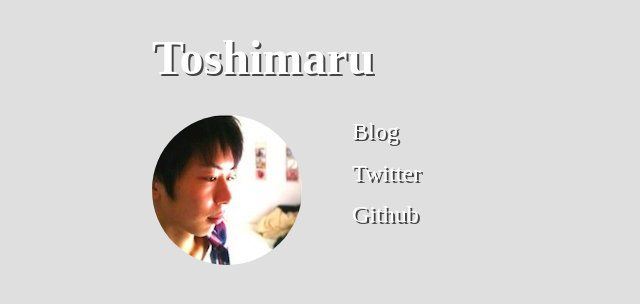
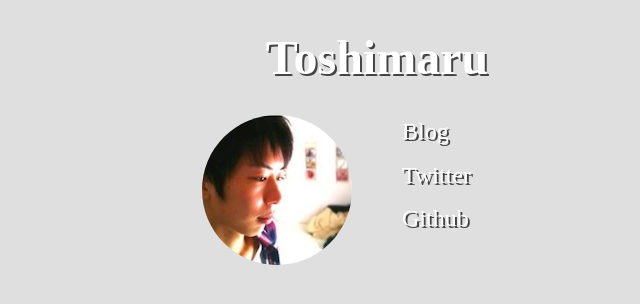
Before and after one commit to toshimaru/toshimaru.github.io, a Jekyll site: the page index.html, which Jekyll copies as it is, in a window 1280 px wide. Shown: the top 304 px of the page, without its empty margins (263-903 px from the left). Built offline with Jekyll 4.4.1, drawn with Linux system fonts in a browser that asks for light colours; nearby versions of some CDN libraries; some web fonts are replaced.

Commit message:
add responsive!

```diff
--- a/css/main.css
+++ b/css/main.css
@@ -94,7 +94,7 @@
     font-size: 1.5em;
     margin: 0 auto;
     padding: 0 10px;
-    width: 450px;
+    width: 350px;
     text-shadow:2px 2px #444;
 
     display: none;
@@ -102,6 +102,7 @@
 
     #top h1 {
         margin: 0.5em 0;
+        text-align: center;
     }
 
 #profile {
@@ -110,8 +111,6 @@
 
     #profile .pic {
         border-radius: 50%;
-        width: 150px;
-        height: 150px;
     }
 
 #links {
@@ -119,7 +118,7 @@
 }
 
     #links li {
-        margin-bottom: 8px;
+        margin-bottom: 10px;
     }
 
     #links a {
@@ -131,6 +130,17 @@
         text-decoration: underline;
     }
 
+
+@media only screen and (max-width: 480px) {
+    #profile {
+        float: none;
+        text-align: center;
+    }
+
+    #links {
+        margin-left: 0;
+    }
+}
 
 /* ==========================================================================
    Helper classes
```
